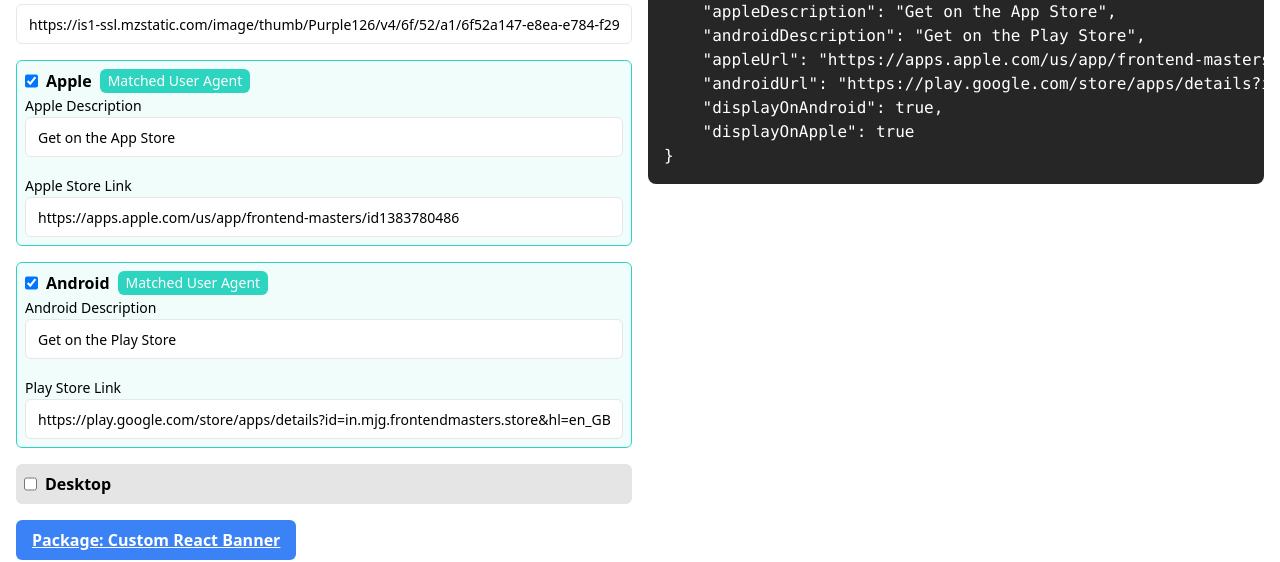
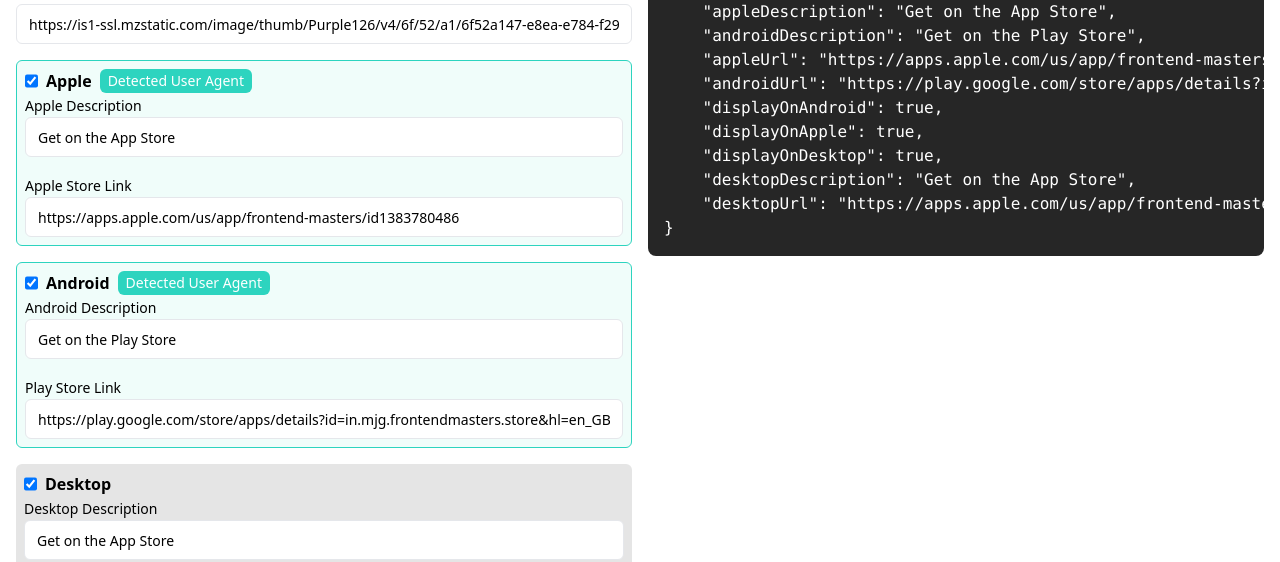
Before and after one commit to KittichoteKamalapirat/custom-react-smartbanner-demo, a React (Vite) app: page / in a window 1280 px wide. Shown: the part 252-814 px from the top of the page. Built offline with nearby package versions, Linux system fonts and the light colour scheme.

Commit message:
fix: display on desktop by default

```diff
--- a/src/components/Demo.tsx
+++ b/src/components/Demo.tsx
@@ -24,10 +24,14 @@ const initialState = {
     "https://play.google.com/store/apps/details?id=in.mjg.frontendmasters.store&hl=en_GB",
   displayOnAndroid: true,
   displayOnApple: true,
+  displayOnDesktop: true,
+  desktopDescription: "Get on the App Store",
+  desktopUrl: "https://apps.apple.com/us/app/frontend-masters/id1383780486",
 };
 
-const CHANGE_PLATFORM_LABEL =
-  "Change to see banner for this platform via Dev Tools";
+const CHANGE_PLATFORM_LABEL = "Change to this platform via Dev Tools";
+
+const DETECTED_PLATFORM_LABEL = "Detected User Agent";
 
 const Demo = () => {
   const [props, setProps] = useState<SmartbannerProps>(initialState);
@@ -129,7 +133,7 @@ const Demo = () => {
               </label>
               {isIos ? (
                 <span className="text-sm px-2 py-[2px] bg-teal-400 rounded-md text-white">
-                  Matched User Agent
+                  {DETECTED_PLATFORM_LABEL}
                 </span>
               ) : (
                 <p className="text-sm px-2 py-[2px] border-[1px] border-teal-400 rounded-md text-teal-400 bg-white">
@@ -199,7 +203,7 @@ const Demo = () => {
               </label>
               {isAndroid ? (
                 <span className="text-sm px-2 py-[2px] bg-teal-400 rounded-md text-white">
-                  Matched User Agent
+                  {DETECTED_PLATFORM_LABEL}
                 </span>
               ) : (
                 <p className="text-sm px-2 py-[2px] border-[1px] border-teal-400 rounded-md text-teal-400 bg-white">
@@ -248,7 +252,7 @@ const Demo = () => {
               <input
                 type="checkbox"
                 value="true"
-                defaultChecked={false}
+                defaultChecked={true}
                 onChange={() => {
                   (setProps as any)({
                     ...props,
@@ -267,7 +271,7 @@ const Demo = () => {
               </label>
               {!isMobile && (
                 <span className="text-sm px-2 py-[2px] bg-teal-400 rounded-md text-white">
-                  Matched User Agent
+                  {DETECTED_PLATFORM_LABEL}
                 </span>
               )}
             </div>
```
